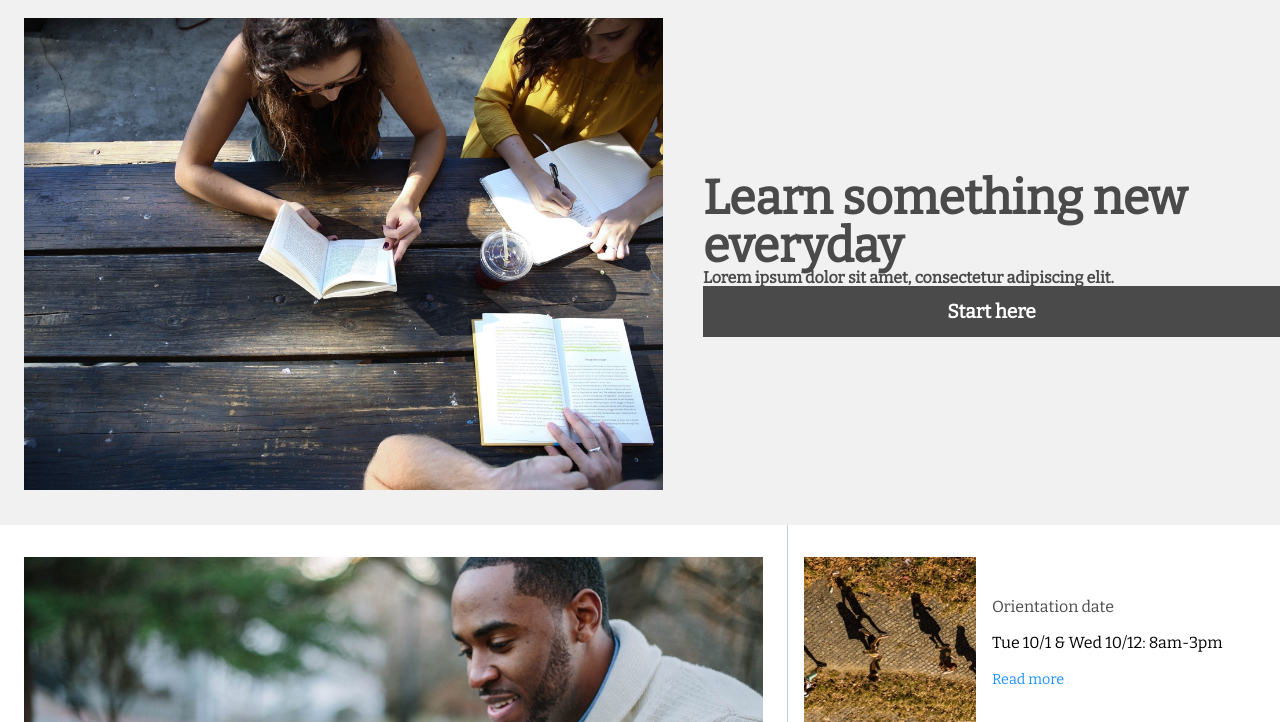
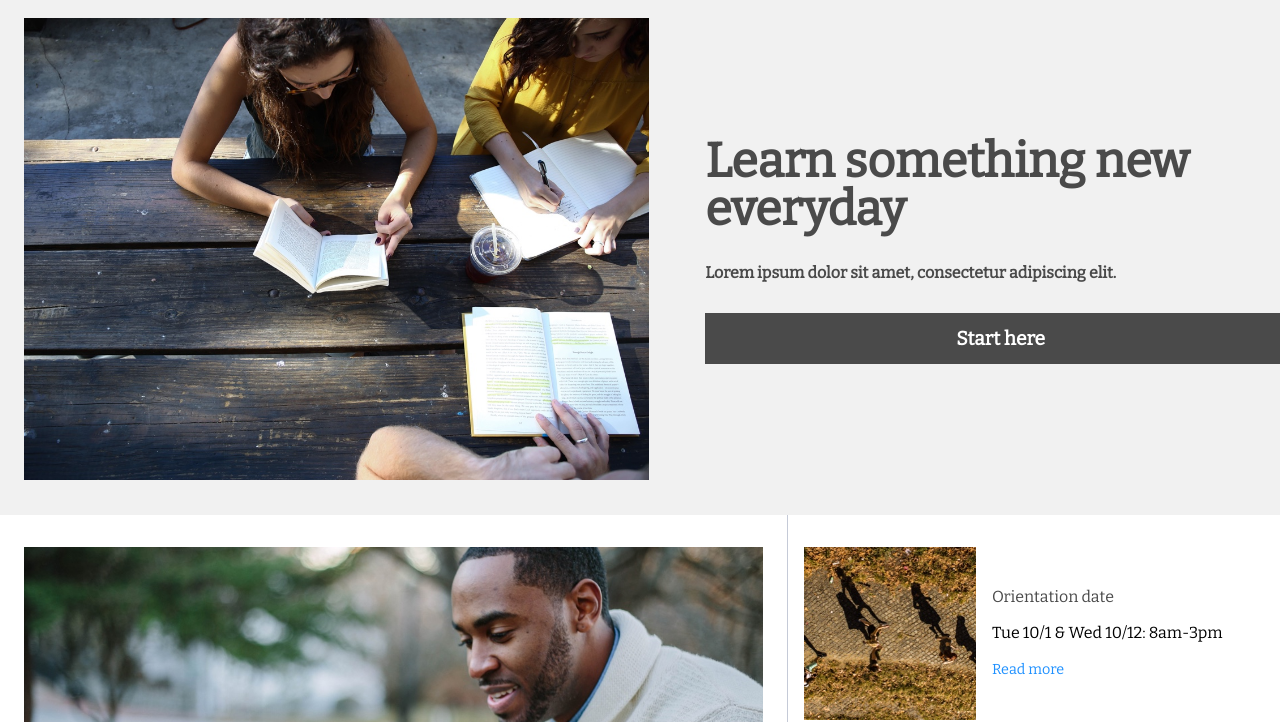
Before and after one commit to sequeirajonathan/ColmarAcademy, a plain HTML site: page index.html in a window 1280 px wide. Shown: the part 78-800 px from the top of the page. Drawn offline with nearby package versions, Linux system fonts and the light colour scheme.

Commit message:
Fixed banner margins

```diff
--- a/resources/css/style.css
+++ b/resources/css/style.css
@@ -140,12 +140,17 @@ section.banner {
   align-items: left;
 }
 
+.banner-content h1{
+  margin: 1rem;
+}
 .banner-content h2{
   font-weight: bold;
   color: #4a4a4a;
+  margin: 1rem;
 }
 
 .banner-content a {
+  margin: 1rem;
   background-color: #4a4a4a;
   width: 100%;
   margin-right: 16px;
```
